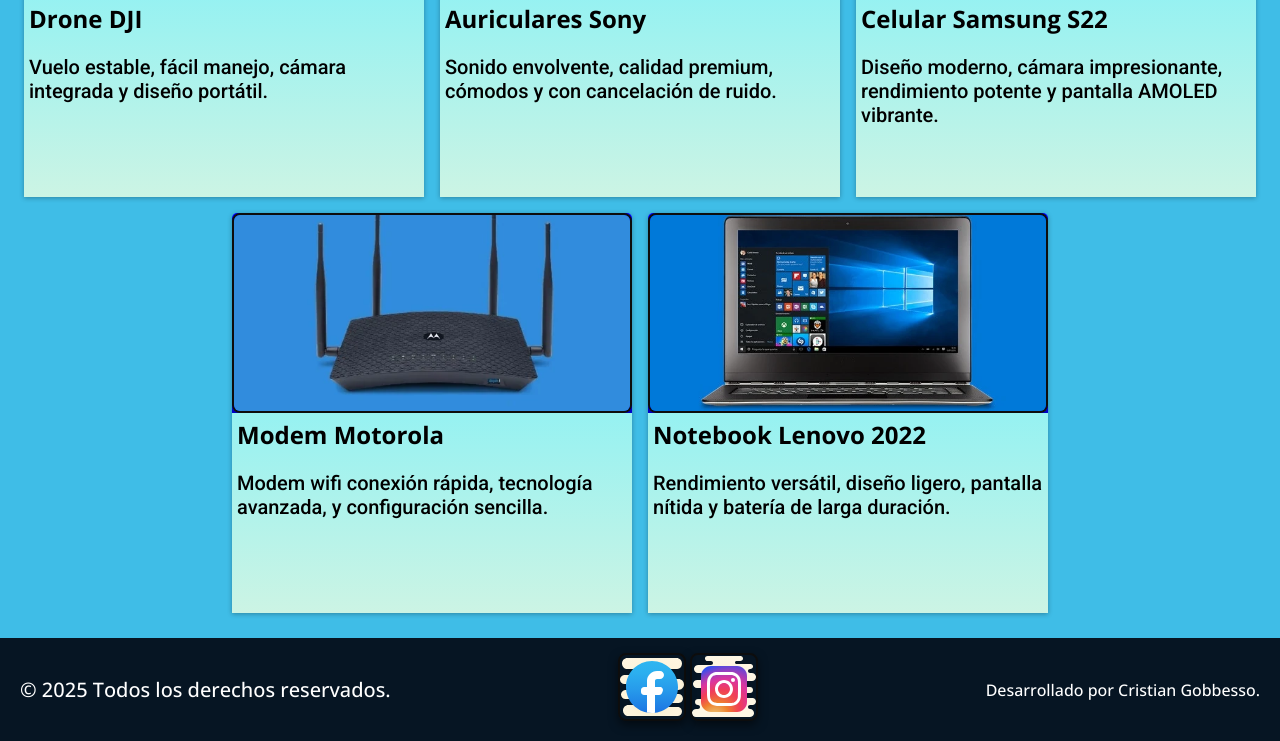
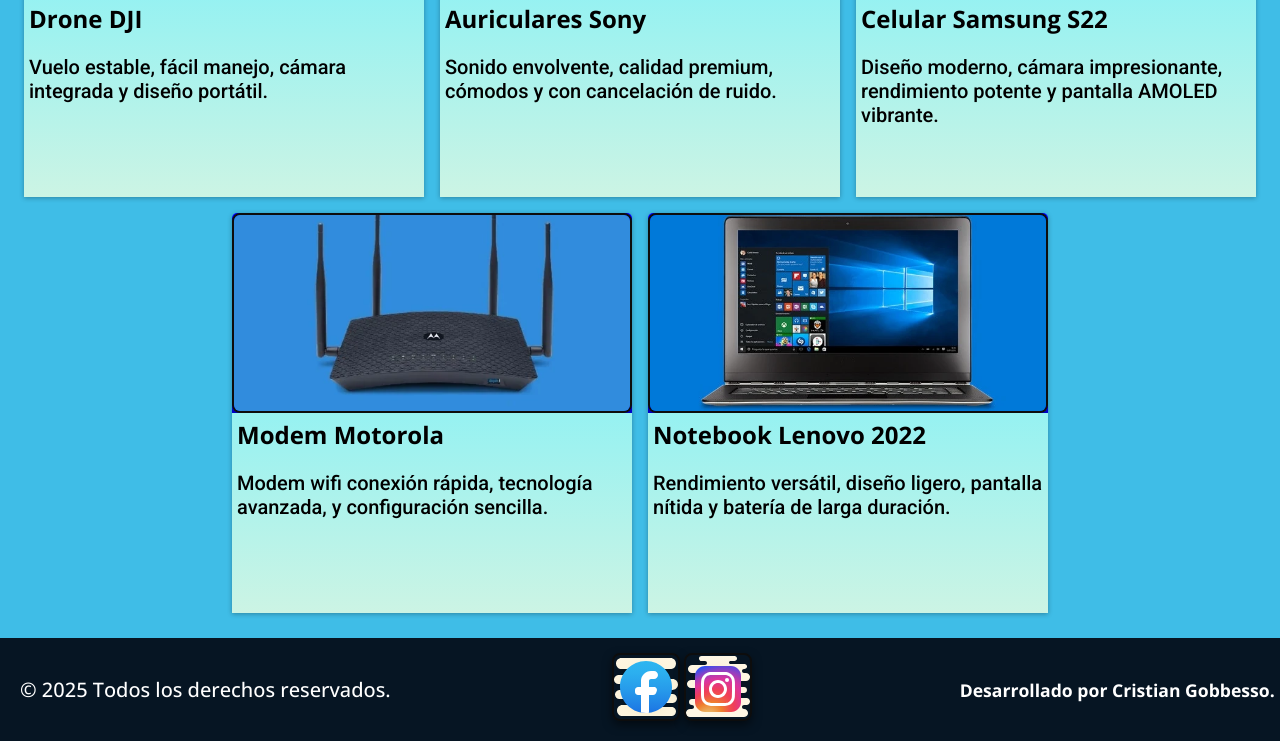
Before and after one commit to CristianGobbesso/Proyecto-integrador-bootcamp-73591-primera-parte, a website built with Vite: page index.html in a window 1280 px wide. In both pictures the pointer is over the link "Desarrollado por Cristian Gobbesso.". Shown: the part 878-1619 px from the top of the page. Built offline with nearby package versions, Linux system fonts and the light colour scheme.

Commit message:
agregue un hover al div de desarrollado por...

```diff
--- a/src/sass/layout/_footer.scss
+++ b/src/sass/layout/_footer.scss
@@ -9,18 +9,22 @@
     bottom: 0;
     width: 100%;
 
-
-
     &__left {
         font-size: 20px;
         font-weight: 500;
     }
 
     &__right a {
+        display: inline-block;
         color: white;
         text-decoration: none;
         font-weight: 500;
-
+        transition: transform 0.5s ease;
+    }
 
 }
+.footer__right a:hover {
+    transform: scale(1.1);
+    cursor: pointer;
+    font-weight: 700;
 }
```
